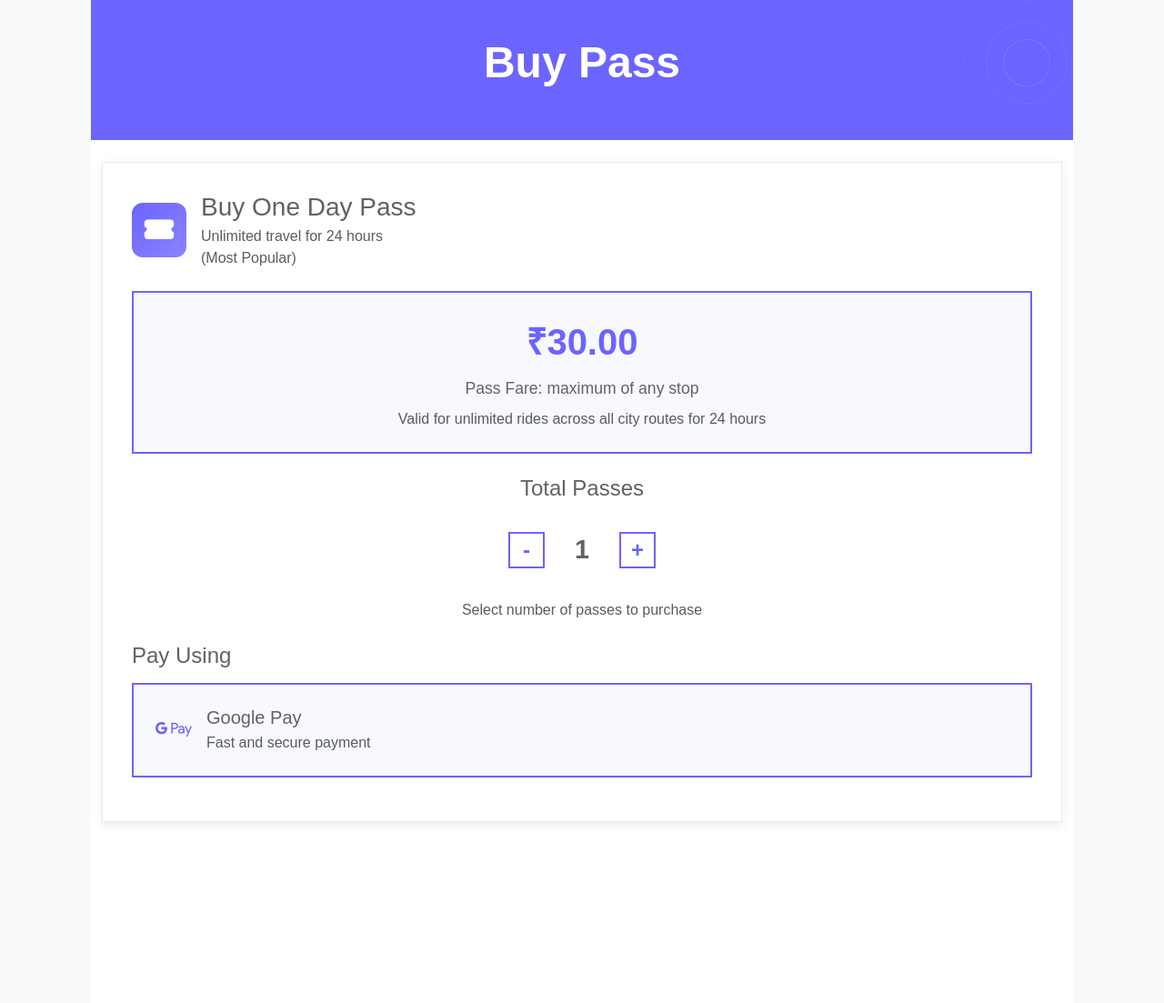
After one commit to SarveshNavale/City-Bus-Ticketing-and-Tracking-Application, a Flask app: template templates/buyPass.html in a window 1280 px wide. The commit adds this page. Shown: the top 1103 px of the page at 91% size. Run offline with Flask 3, Linux system fonts and the light colour scheme; the template is opened without the code that fills it, so the values that code supplies are empty.

Commit message:
added buyPass page with css, js

```diff
--- a/app.py
+++ b/app.py
@@ -6,13 +6,13 @@ app = Flask(__name__)
 db = mysql.connector.connect(
     host="localhost",
     user="root",
-    password="#SAR1807",
+    password="hrishi@123",
     database="RotaryClub_Database"
 )
 
 @app.route('/')
 def home():
-    return render_template("play.html")
+    return render_template("buyPass.html")
 
 @app.route('/dino')
 def dino():
--- /dev/null
+++ b/static/css/buyPass.css
@@ -0,0 +1,145 @@
+:root {
+    --primary-blue: #6C64FF;
+    --text-color: #636263;
+    --light-bg: #f8f9fa;
+}
+body {
+    background-color: var(--light-bg);
+    color: var(--text-color);
+    font-family: 'Hind Guntur', sans-serif;
+    margin: 0;
+    padding: 0;
+}
+.main-container {
+    max-width: 1080px;
+    min-height: 2400px;
+    background-color: white;
+    overflow: hidden;
+    margin: 0 auto;
+}
+/* Header */
+.header-gradient {
+    background: linear-gradient(135deg, var(--primary-blue) 100%, #8A84FF 0%);
+    color: white;
+    padding: 2.5rem 2rem;
+    position: relative;
+    overflow: hidden;
+}
+@keyframes float {
+    0%, 100% { transform: translateY(0); }
+    50% { transform: translateY(-10px); }
+}
+/* Main Content */
+.pass-card {
+    background: white;
+    border: 1px solid #eaeaea;
+    box-shadow: 0 4px 12px rgba(0, 0, 0, 0.08);
+    padding: 2rem;
+    margin-bottom: 2rem;
+}
+.pass-header {
+    display: flex;
+    align-items: center;
+    justify-content: space-between;
+    margin-bottom: 1.5rem;
+}
+.pass-icon {
+    width: 60px;
+    height: 60px;
+    background: linear-gradient(135deg, var(--primary-blue), #8A84FF);
+    border-radius: 12px;
+    display: flex;
+    align-items: center;
+    justify-content: center;
+    color: white;
+    font-size: 1.8rem;
+}
+.fare-display {
+    background: #f8f9ff;
+    padding: 1.5rem;
+    border: 2px solid var(--primary-blue);
+    border-radius: 0;
+    margin: 1.5rem 0;
+    text-align: center;
+}
+.fare-amount {
+    font-size: 2.5rem;
+    font-weight: bold;
+    color: var(--primary-blue);
+    margin-bottom: 0.5rem;
+}
+.fare-label {
+    color: var(--text-color);
+    font-size: 1.1rem;
+}
+.quantity-selector {
+    display: flex;
+    align-items: center;
+    justify-content: center;
+    gap: 1rem;
+    margin: 2rem 0;
+}
+.quantity-btn {
+    width: 40px;
+    height: 40px;
+    border: 2px solid var(--primary-blue);
+    background: white;
+    color: var(--primary-blue);
+    font-size: 1.5rem;
+    font-weight: bold;
+    display: flex;
+    align-items: center;
+    justify-content: center;
+    cursor: pointer;
+    transition: all 0.3s;
+}
+.quantity-btn:hover {
+    background: var(--primary-blue);
+    color: white;
+}
+.quantity-display {
+    font-size: 1.8rem;
+    font-weight: bold;
+    min-width: 50px;
+    text-align: center;
+}
+.payment-option {
+    background: white;
+    border: 2px solid #eaeaea;
+    padding: 1.5rem;
+    margin-bottom: 1rem;
+    cursor: pointer;
+    transition: all 0.3s;
+}
+.payment-option:hover, .payment-option.selected {
+    border-color: var(--primary-blue);
+    background: #f8f9ff;
+}
+.payment-icon {
+    font-size: 2rem;
+    margin-right: 1rem;
+    color: var(--primary-blue);
+}
+.btn-primary-custom {
+    background-color: var(--primary-blue);
+    border-color: var(--primary-blue);
+    color: white;
+    padding: 1rem;
+    font-weight: 600;
+    font-size: 1.2rem;
+    border-radius: 0;
+    width: 100%;
+    margin-top: 1rem;
+}
+.btn-primary-custom:hover {
+    background-color: #6C64FF;
+    border-color: #6C64FF;
+}
+.header-corner-img {
+    position: absolute;
+    top: 0;
+    right: 0;
+    width: 120px;
+    opacity: 0.35;
+    pointer-events: none;
+}
--- /dev/null
+++ b/static/js/buyPass.js
@@ -0,0 +1,54 @@
+document.addEventListener('DOMContentLoaded', function() {
+    // Quantity Selector
+    const quantityDisplay = document.getElementById('quantityDisplay');
+    const totalQuantity = document.getElementById('totalQuantity');
+    const decreaseBtn = document.getElementById('decreaseQty');
+    const increaseBtn = document.getElementById('increaseQty');
+    const subtotal = document.getElementById('subtotal');
+    const totalAmount = document.getElementById('totalAmount');
+    const payAmount = document.getElementById('payAmount');
+    const serviceFee = document.getElementById('serviceFee');
+
+    let quantity = 1;
+    const passPrice = 5.00;
+    const feePerPass = 0.50;
+
+    function updateTotals() {
+        const calculatedSubtotal = quantity * passPrice;
+        const calculatedFee = quantity * feePerPass;
+        const calculatedTotal = calculatedSubtotal + calculatedFee;
+
+        quantityDisplay.textContent = quantity;
+        totalQuantity.textContent = quantity;
+        subtotal.textContent = calculatedSubtotal.toFixed(2);
+        serviceFee.textContent = calculatedFee.toFixed(2);
+        totalAmount.textContent = calculatedTotal.toFixed(2);
+        payAmount.textContent = calculatedTotal.toFixed(2);
+    }
+    decreaseBtn.addEventListener('click', function() {
+        if (quantity > 1) {
+            quantity--;
+            updateTotals();
+        }
+    });
+    increaseBtn.addEventListener('click', function() {
+        if (quantity < 10) {
+            quantity++;
+            updateTotals();
+        } else {
+            alert('Maximum 10 passes per transaction');
+        }
+    });
+    // Payment Option Selection
+    const paymentOptions = document.querySelectorAll('.payment-option');
+    paymentOptions.forEach(option => {
+        option.addEventListener('click', function() {
+            // Remove selected class from all options
+            paymentOptions.forEach(opt => opt.classList.remove('selected'));
+            // Add selected class to clicked option
+            this.classList.add('selected');
+        });
+    });
+    // Initialize totals
+    updateTotals();
+});
--- /dev/null
+++ b/templates/buyPass.html
@@ -0,0 +1,75 @@
+<!DOCTYPE html>
+<html lang="en">
+<head>
+    <meta charset="UTF-8">
+    <meta name="viewport" content="width=device-width, initial-scale=1.0">
+    <title>Rotary Bus - Buy Pass</title>
+    <!-- Bootstrap 5 CSS -->
+    <link href="https://cdn.jsdelivr.net/npm/bootstrap@5.3.0-alpha1/dist/css/bootstrap.min.css" rel="stylesheet">
+    <!-- Font Awesome for icons -->
+    <link rel="stylesheet" href="https://cdnjs.cloudflare.com/ajax/libs/font-awesome/6.4.0/css/all.min.css">
+    <link rel="stylesheet" href="static/css/buyPass.css">
+</head>
+<body>
+    <div class="container-fluid p-0">
+        <div class="main-container">
+            <!-- Header -->
+            <header class="header-gradient text-center">
+                <img src="static/Assets/images/Just-circles.png" class="header-corner-img">
+                <h1 class="display-5 fw-bold mb-3">Buy Pass</h1>
+            </header>
+            <!-- Main Content -->
+            <div class="container py-4">
+                <!-- Pass Selection Card -->
+                <div class="pass-card">
+                    <div class="pass-header">
+                        <div class="d-flex align-items-center">
+                            <div class="pass-icon me-3">
+                                <i class="fas fa-ticket-alt"></i>
+                            </div>
+                            <div>
+                                <h3 class="mb-1">Buy One Day Pass</h3>
+                                <p class="text-muted mb-0">Unlimited travel for 24 hours</p>
+                                <p class="text-muted mb-0">(Most Popular)</p>
+                            </div>
+                        </div>
+                    </div>
+                    <!-- Fare Display -->
+                    <div class="fare-display">
+                        <div class="fare-amount">₹30.00</div>
+                        <div class="fare-label">Pass Fare: maximum of any stop</div>
+                        <p class="text-muted mt-2 mb-0">Valid for unlimited rides across all city routes for 24 hours</p>
+                    </div>
+                    <!-- Quantity Selector -->
+                    <div class="text-center mb-4">
+                        <h4 class="mb-3">Total Passes</h4>
+                        <div class="quantity-selector">
+                            <button class="quantity-btn" id="decreaseQty">-</button>
+                            <div class="quantity-display" id="quantityDisplay">1</div>
+                            <button class="quantity-btn" id="increaseQty">+</button>
+                        </div>
+                        <p class="text-muted mt-2">Select number of passes to purchase</p>
+                    </div>
+                    <!-- Payment Options -->
+                    <h4 class="mb-3">Pay Using</h4>
+                    <div class="payment-option selected" data-payment="gpay">
+                        <div class="d-flex align-items-center">
+                            <div class="payment-icon">
+                                <i class="fab fa-google-pay"></i>
+                            </div>
+                            <div>
+                                <h5 class="mb-1">Google Pay</h5>
+                                <p class="text-muted mb-0">Fast and secure payment</p>
+                            </div>
+                        </div>
+                    </div>
+                </div>
+            </div>
+        </div>
+    </div>
+
+    <!-- Bootstrap JS Bundle with Popper -->
+    <script src="https://cdn.jsdelivr.net/npm/bootstrap@5.3.0-alpha1/dist/js/bootstrap.bundle.min.js"></script>
+    <script src="static/js/buyPass.js"></script>
+</body>
+</html>
--- a/templates/registration.html
+++ b/templates/registration.html
@@ -8,7 +8,7 @@
     <link href="https://cdn.jsdelivr.net/npm/bootstrap@5.3.0-alpha1/dist/css/bootstrap.min.css" rel="stylesheet">
     <!-- Font Awesome for icons -->
     <link rel="stylesheet" href="https://cdnjs.cloudflare.com/ajax/libs/font-awesome/6.4.0/css/all.min.css">
-    <link rel="stylesheet" href="static/style.css">
+    <link rel="stylesheet" href="static/css/style.css">
 </head>
 <body>
     <div class="container-fluid p-0">
```
Also changed, not shown: static/css/style.css (renamed from static/style.css).
